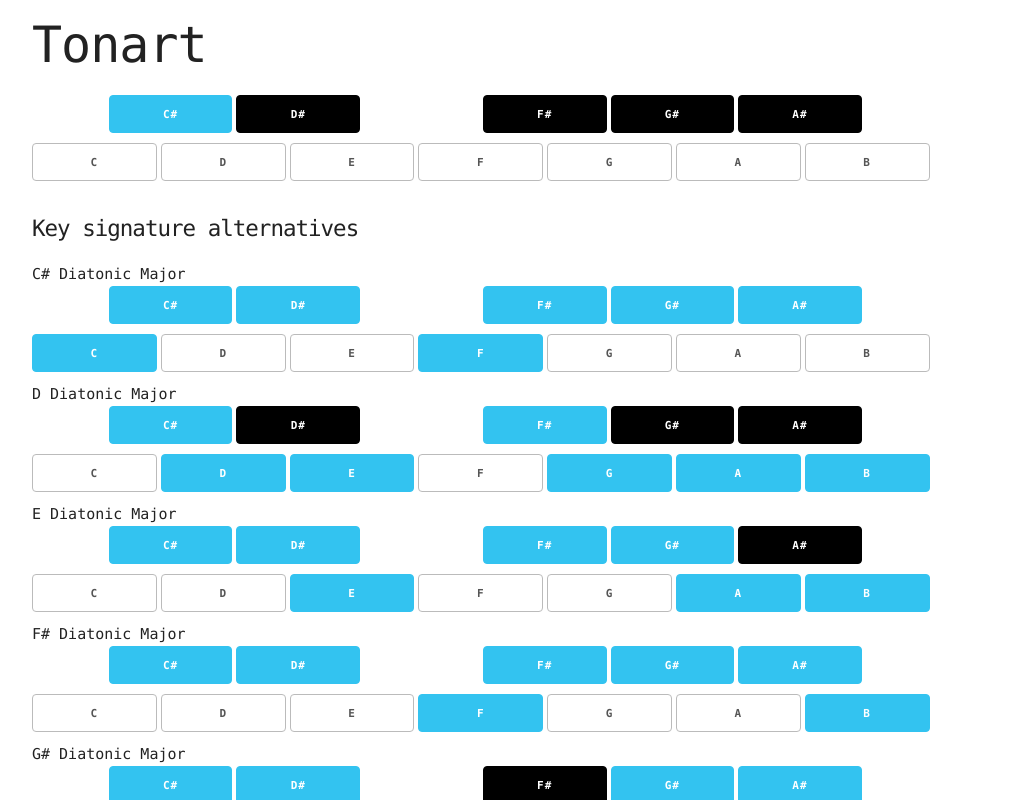
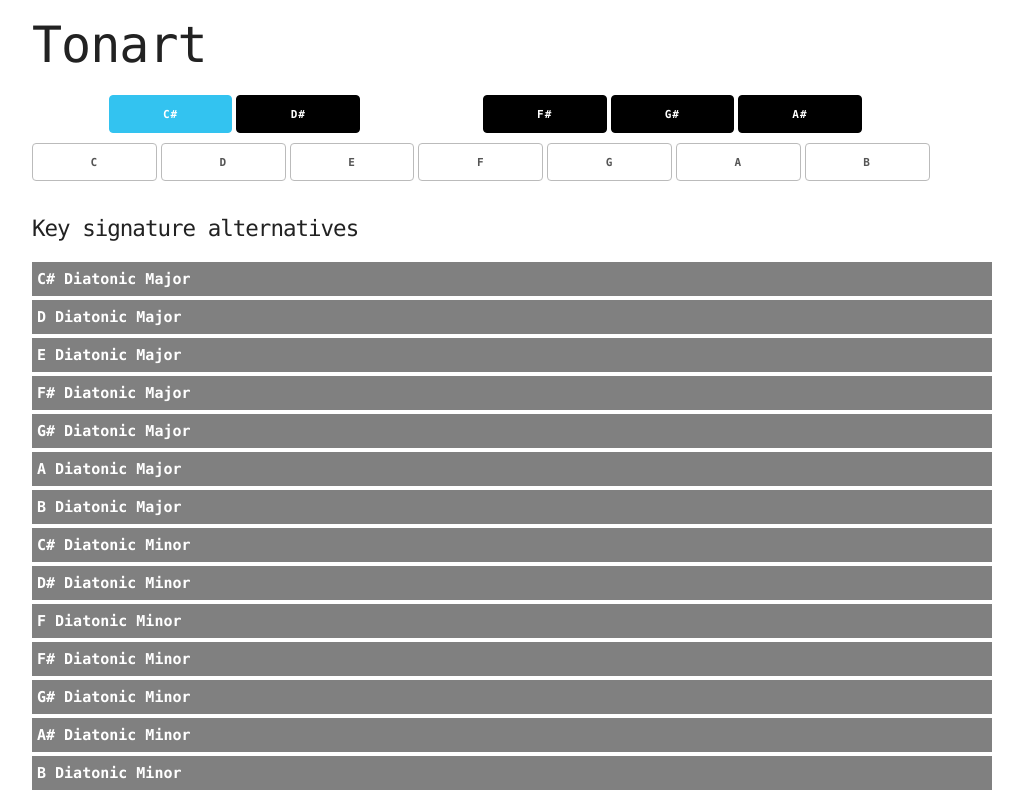
Before and after one commit to suniala/tonart, a React (Create React App) app: page / in a window 1280 px wide. Both pictures are taken after a click on the button "C#". Shown: the top 800 px of the page, without its empty margins (128-1151 px from the left). Built offline with nearby package versions, Linux system fonts and the light colour scheme.

Commit message:
Show/hide key signature keyboard on click

```diff
--- a/src/KeySignaturePanel.tsx
+++ b/src/KeySignaturePanel.tsx
@@ -6,14 +6,31 @@ interface Props {
     keySignature: KeySignature
 }
 
-class KeySignaturePanel extends React.Component<Props, {}> {
+interface State {
+    opened: boolean
+}
+
+class KeySignaturePanel extends React.Component<Props, State> {
+    public constructor(props: Props) {
+        super(props);
+        this.state = {
+            opened: false
+        };
+    }
+
+    private toggle = () => {
+        this.setState((prev) => prev.opened ? {opened: false} : {opened: true})
+    };
+
     render() {
         return (
-            <div key={this.props.keySignature.name}>
-                <div>
+            <div className='key-signature-panel'
+                 key={this.props.keySignature.name}
+                 onClick={this.toggle}>
+                <div className='title'>
                     {this.props.keySignature.name}
                 </div>
-                <div>
+                <div className={'tones' + (this.state.opened ? ' open' : ' closed')}>
                     <Keyboard tones={new Set(this.props.keySignature.tones)} readOnly={true}/>
                 </div>
             </div>
--- a/src/css/index.css
+++ b/src/css/index.css
@@ -47,3 +47,24 @@ div.key {
     padding-right: 0;
     width: 100%;
 }
+
+.key-signature-panel {
+    margin-bottom: 4px;
+}
+
+.key-signature-panel .title {
+    padding: 4px;
+    font-weight: bold;
+    border: 1px solid gray;
+    background: gray;
+    color: white;
+}
+
+.key-signature-panel .tones {
+    border: 1px solid gray;
+    padding: 4px;
+}
+
+.key-signature-panel .tones.closed {
+    display: none;
+}
```
